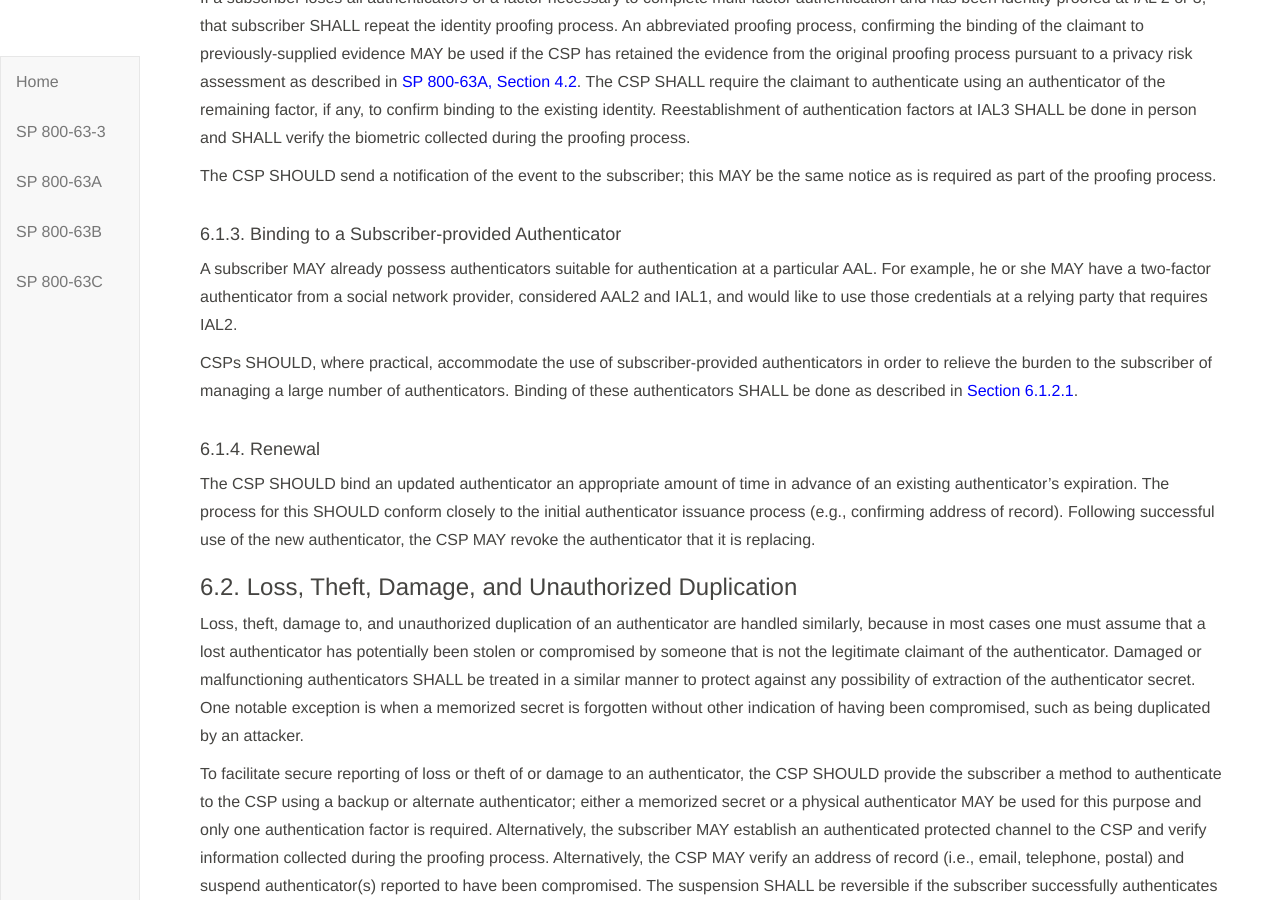
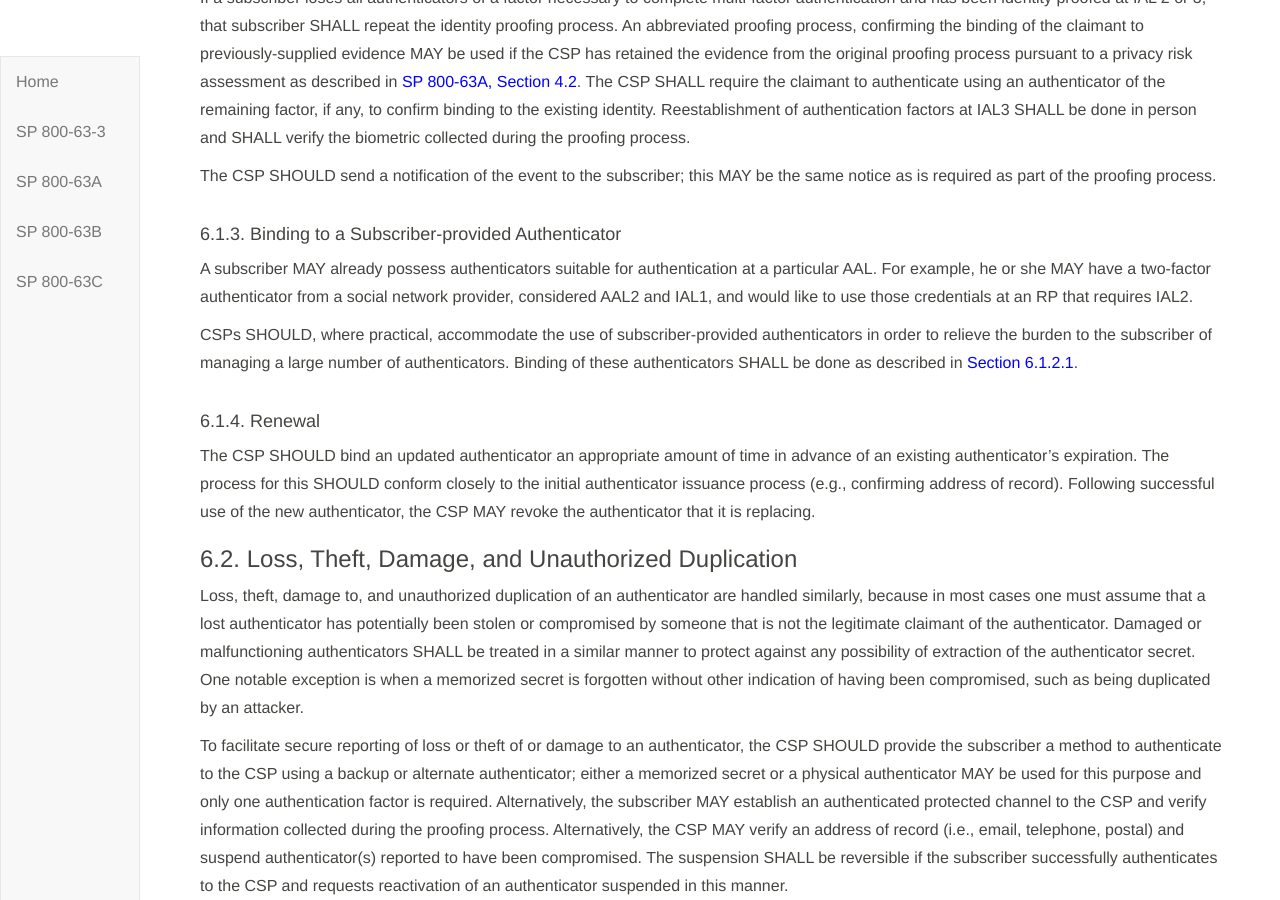
Before and after one commit to usnistgov/800-63-3, a Jekyll site: the page built from sp800-63b/sec6_lifecycle.md, in a window 1280 px wide and 900 px high, scrolled down 2111 px. Built offline with Jekyll 4.4.1, drawn with Linux system fonts in a browser that asks for light colours; our own code applies the rules of GitHub Pages for plain Markdown files.

Commit message:
Update sec6_lifecycle.md

```diff
--- a/sp800-63b/sec6_lifecycle.md
+++ b/sp800-63b/sec6_lifecycle.md
@@ -61,7 +61,7 @@ The CSP SHOULD send a notification of the event to the subscriber; this MAY be t
 
 #### 6.1.3. Binding to a Subscriber-provided Authenticator
 
-A subscriber MAY already possess authenticators suitable for authentication at a particular AAL. For example, he or she MAY have a two-factor authenticator from a social network provider, considered AAL2 and IAL1, and would like to use those credentials at a relying party that requires IAL2.
+A subscriber MAY already possess authenticators suitable for authentication at a particular AAL. For example, he or she MAY have a two-factor authenticator from a social network provider, considered AAL2 and IAL1, and would like to use those credentials at an RP that requires IAL2.
 
 CSPs SHOULD, where practical, accommodate the use of subscriber-provided authenticators in order to relieve the burden to the subscriber of managing a large number of authenticators. Binding of these authenticators SHALL be done as described in [Section 6.1.2.1](#post-enroll-bind).
 
```
